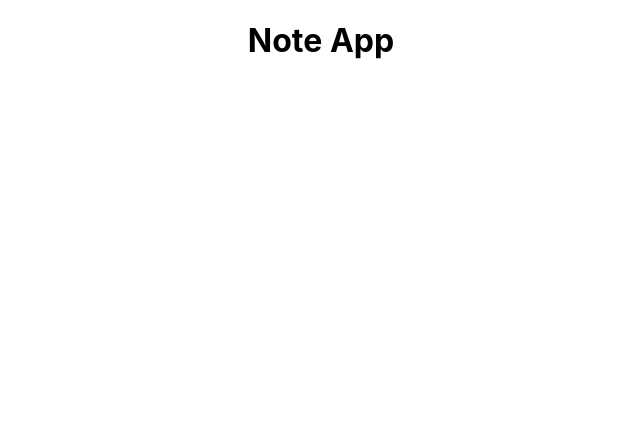
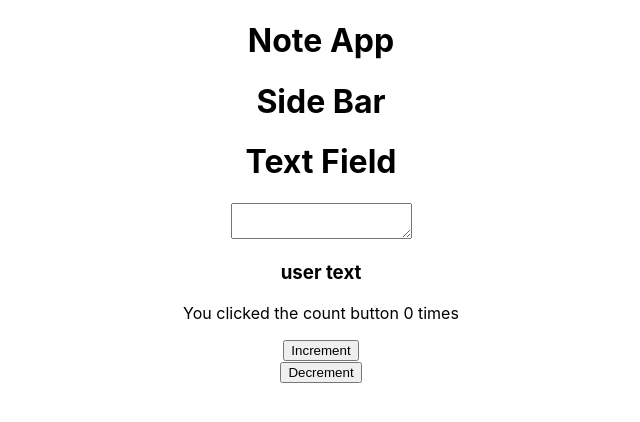
Before and after one commit to MattOrvin/note-app, a React (Create React App) app: page / in a window 1280 px wide. Shown: the top 422 px of the page, without its empty margins (319-959 px from the left). Built offline with nearby package versions, Linux system fonts and the light colour scheme.

Commit message:
practicing hooks

```diff
--- a/src/App.js
+++ b/src/App.js
@@ -1,11 +1,15 @@
 import React from 'react';
 import './App.css';
 import Header from './Header.js'
+import SideBar from './SideBar.js'
+import TextField from './TextField.js'
 
 function App() {
   return (
     <div className="App">
       <Header />
+      <SideBar />
+      <TextField />
     </div>
   );
 }
--- /dev/null
+++ b/src/SideBar.js
@@ -0,0 +1,12 @@
+import React from 'react'
+
+function SideBar(){
+    return(
+        <div>
+            <h1>Side Bar</h1>
+        </div>
+    )
+}
+
+
+export default SideBar
--- /dev/null
+++ b/src/TextField.js
@@ -0,0 +1,25 @@
+import React, { useState } from 'react'
+
+function TextField(){
+
+    const [userText, setUserText] = useState("user text")
+    const [count, setCount] = useState(0)
+
+    return(
+        <div>
+            <h1>Text Field</h1>
+            <textarea onChange={() => setUserText}/>
+            <h3>{userText}</h3>
+            <p>You clicked the count button {count} times</p>
+            <button onClick={() => setCount(count + 1)}>
+                Increment
+            </button>
+            <br />
+            <button onClick={() => setCount(count - 1)}>
+                Decrement
+            </button>
+        </div>
+    )
+}
+
+export default TextField
```
